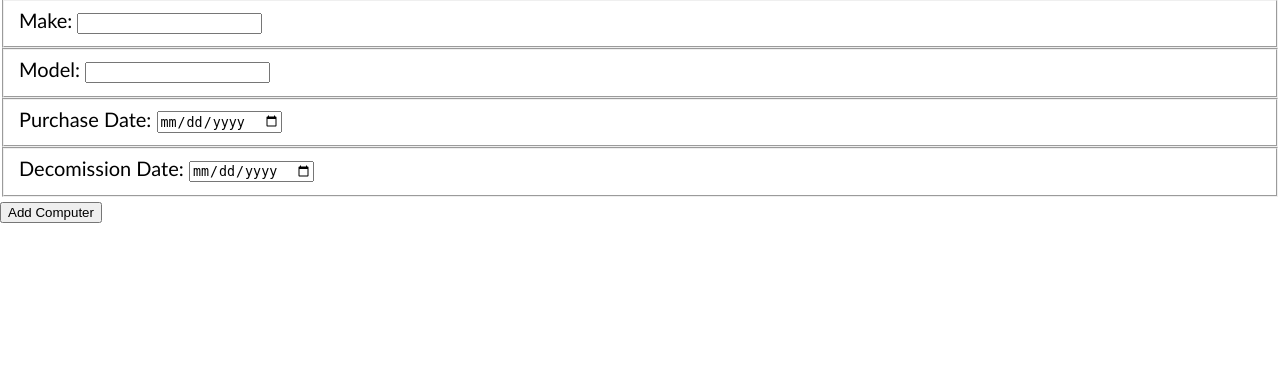
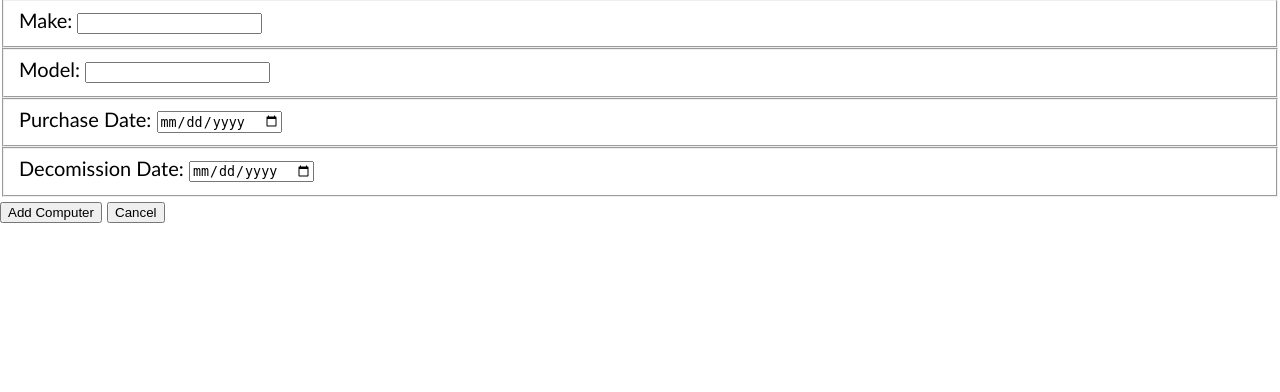
Before and after one commit to nss-cohort-36/bangazon-workforce-mgt-imagination-station, a Django app: page /computers/form in a window 1280 px wide. Shown: the part 103-495 px from the top of the page. Run offline with Django 3.2, Linux system fonts and the light colour scheme; a user stored in the database is signed in; parts of the project's set-up code (start-up, migrations or seed data) failed here and were passed over.

Commit message:
there is a link on computer_list to get to the add form, and a cancel button on the form that returns the user to computer_list

```diff
--- a/hrapp/templates/computers/computer_form.html
+++ b/hrapp/templates/computers/computer_form.html
@@ -23,5 +23,8 @@
     </fieldset>
 
     <input type="submit" value="Add Computer" />
+    <a href="{% url 'hrapp:computer_list' %}">
+        <button type="button">Cancel</button>
+    </a>
 </form>
 {% endblock content %}
--- a/hrapp/templates/computers/computers_list.html
+++ b/hrapp/templates/computers/computers_list.html
@@ -2,6 +2,8 @@
 
 {% block content %}
 <h1>Computers</h1>
+
+<a href="{% url 'hrapp:computer_form' %}">Add Computer</a>
 
 <ol>
 {% for computer in computers %}
```
